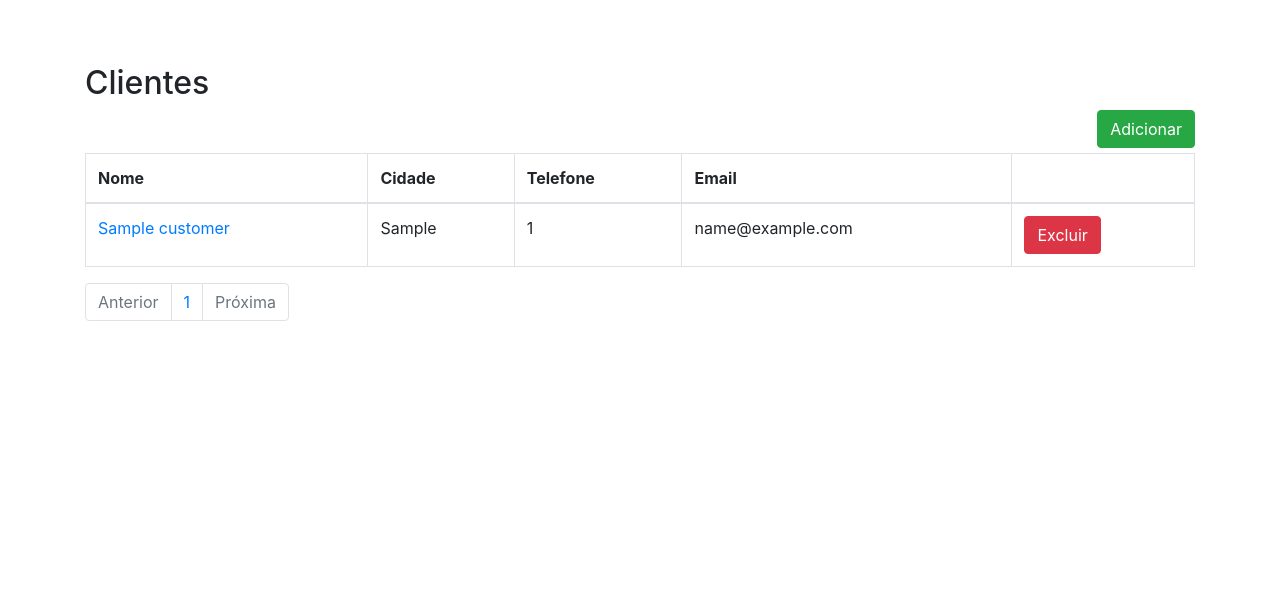
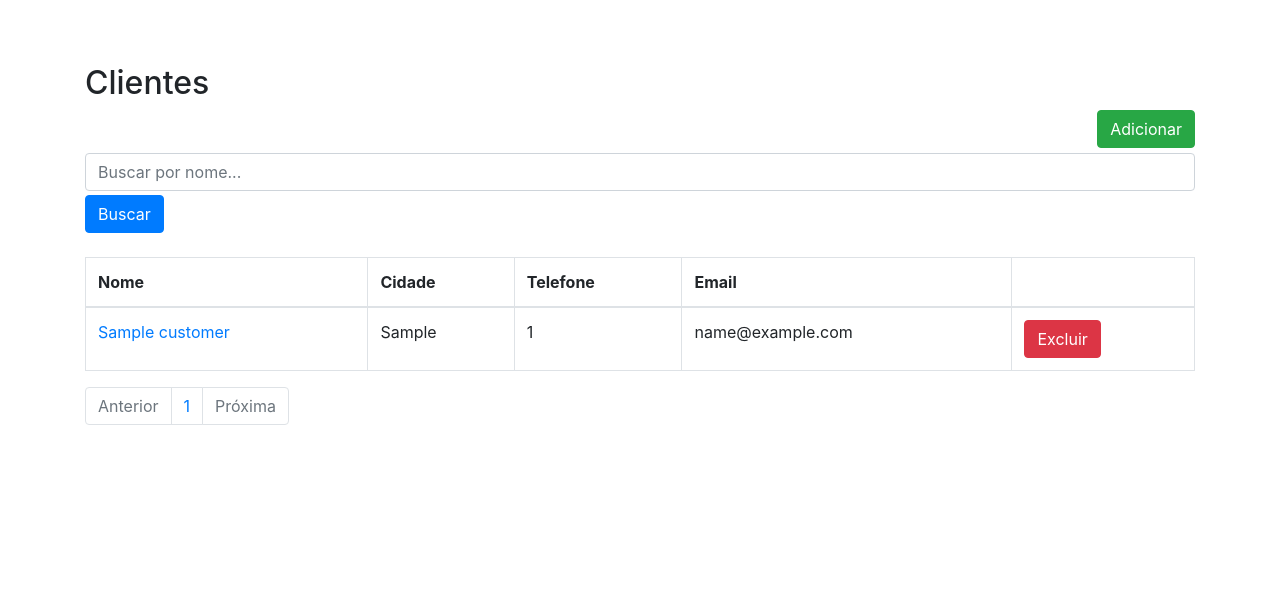
Before and after one commit to souluanf/crm-django, a Django app: template apps/customer/templates/customer/customer_list.html in a window 1280 px wide. Shown: the part 56-667 px from the top of the page. Run offline with Django 3.2, Linux system fonts and the light colour scheme; the template is opened without the code that fills it: most values are stand-ins (such as "Sample title", 1, 10 or a date in 2020).

Commit message:
Buscar por nome ou sobrenome

```diff
--- a/apps/customer/templates/customer/customer_list.html
+++ b/apps/customer/templates/customer/customer_list.html
@@ -6,7 +6,16 @@
     <a href="{% url 'customer:customer-create' %}">
         <button type="button" class="btn btn-success" style="float: right; margin-bottom: 5px">Adicionar</button>
     </a>
-    <table class="table table-bordered">
+
+    <form>
+        <div class="form-group mb-1">
+            <input class="form-control" type="text" name="name" placeholder="Buscar por nome...">
+        </div>
+        <button type="submit" class="btn btn-primary">Buscar</button>
+    </form>
+
+
+    <table class="table table-bordered mt-4">
         <thead>
             <tr>
                 <th>Nome</th>
```
Also changed, not shown: apps/customer/views.py (+12 -1 lines).
